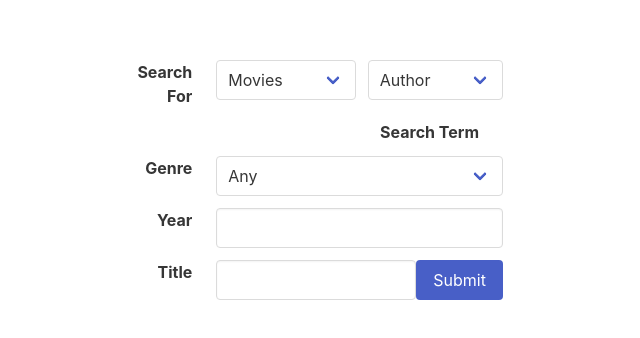
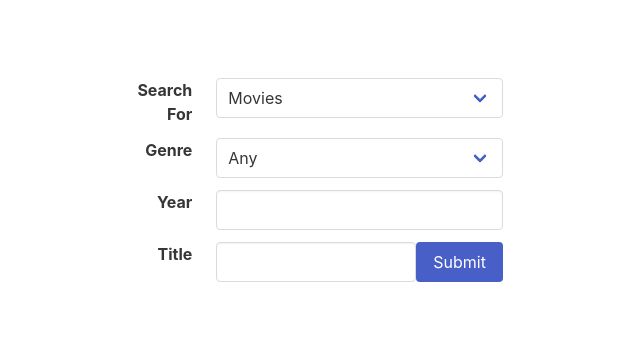
Before and after one commit to MasonMarinko/media4u, a plain HTML site: page index.html in a window 1280 px wide. Shown: the part 220-558 px from the top of the page, without its empty margins (321-961 px from the left). Drawn offline with nearby package versions, Linux system fonts and the light colour scheme.

Commit message:
recommitting before merge error

```diff
--- a/index.html
+++ b/index.html
@@ -38,24 +38,6 @@
                                             </div>
                                         </div>
                                     </div>
-                                    <div class="field">
-                                        <div class="control is-expanded">
-                                            <div class="select is-fullwidth">
-                                                <select id="search-by">
-                                                    <!-- should change dynamically depending on media type selected -->
-                                                    <!-- after making this dynamic we need to set values equal to text content
-                                                    to correspond with search type conditionals in fetch functions -->
-                                                    <option value="author">Author</option>
-                                                    <option value="title">Title</option>
-                                                </select>
-                                            </div>
-                                        </div>
-                                    </div>
-                                </div>
-                            </div>
-                            <div class="field is-horizontal">
-                                <div class="field-label">
-                                    <label class="label">Search Term</label>
                                 </div>
                             </div>
                             <!-- Start of Movie Form -->
```
